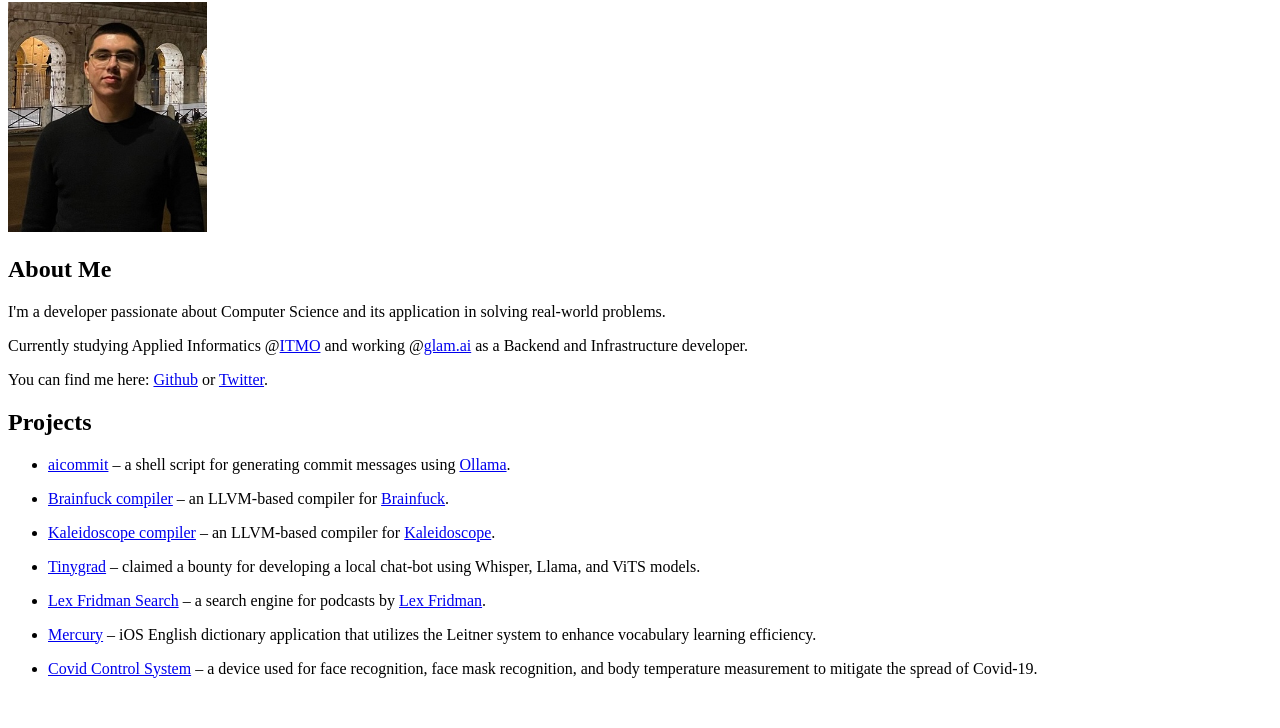
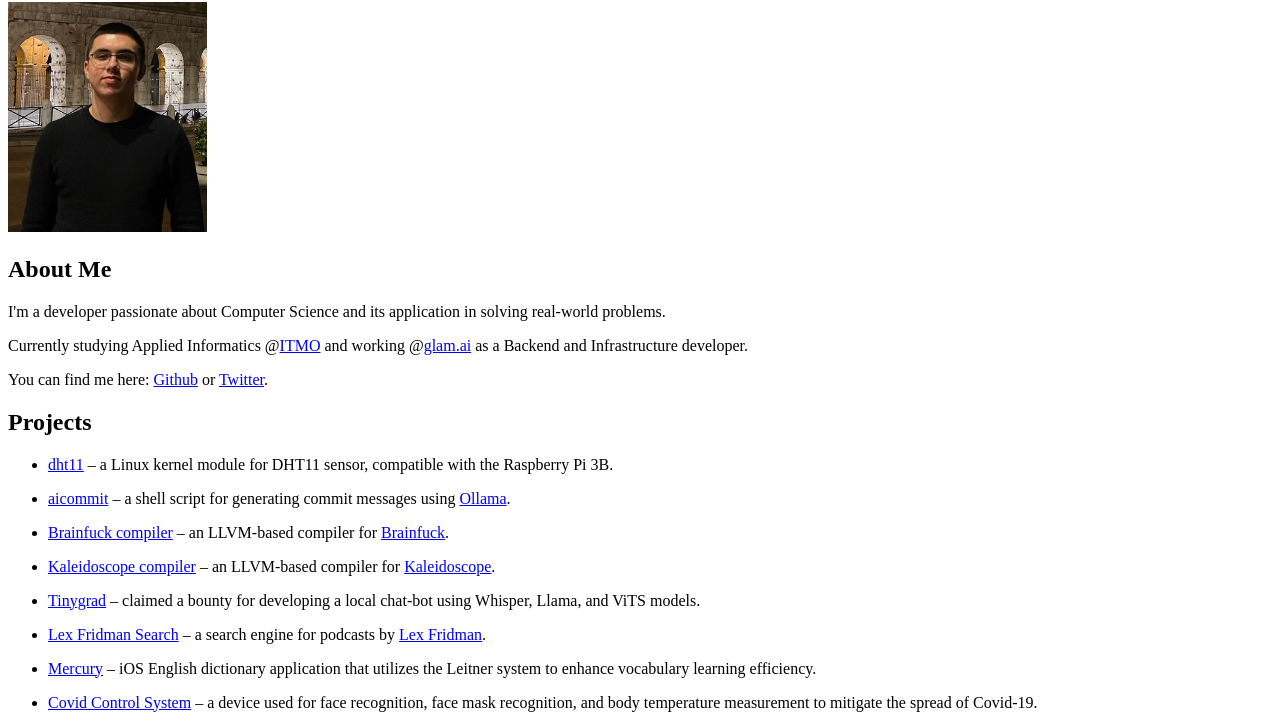
Before and after one commit to SkullMag/skullmag.github.io, a plain HTML site: page index.html in a window 1280 px wide. Shown: the part 78-806 px from the top of the page. Drawn offline with Linux system fonts and the light colour scheme.

Commit message:
add dht11

```diff
--- a/index.html
+++ b/index.html
@@ -12,6 +12,7 @@
     <p>You can find me here: <a href="https://github.com">Github</a> or <a href="https://x.com/OlegRybalko_">Twitter</a>.</p>
     <h2>Projects</h2>
     <ul>
+      <li><p><a href="https://github.com/SkullMag/dht11">dht11</a> – a Linux kernel module for DHT11 sensor, compatible with the Raspberry Pi 3B.</p></li>
       <li><p><a href="https://github.com/SkullMag/aicommit">aicommit</a> – a shell script for generating commit messages using <a href="https://ollama.com/">Ollama</a>.</p></li>
       <li><p><a href="https://github.com/SkullMag/brainfuck">Brainfuck compiler</a> – an LLVM-based compiler for <a href="https://en.wikipedia.org/wiki/Brainfuck">Brainfuck</a>.</p></li>
       <li><p><a href="https://github.com/SkullMag/Kaleidoscope">Kaleidoscope compiler</a> – an LLVM-based compiler for <a href="https://llvm.org/docs/tutorial/">Kaleidoscope</a>.</p></li>
```
